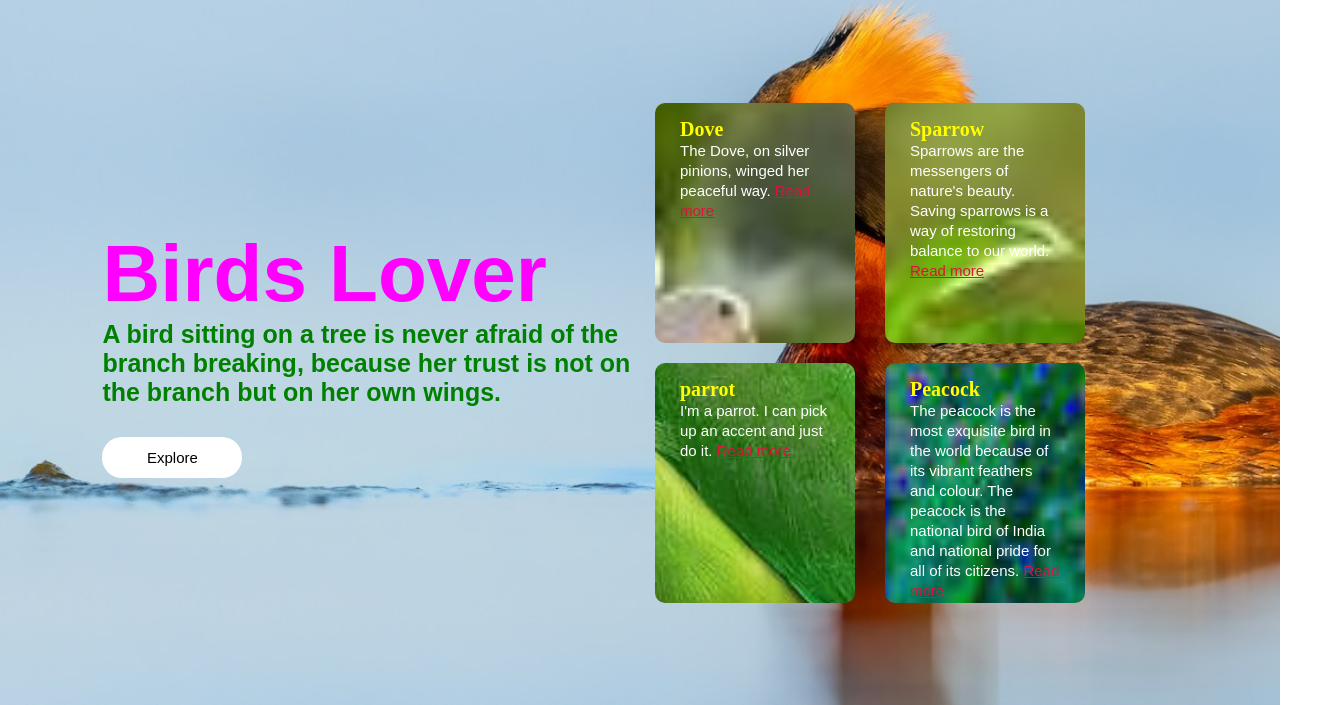
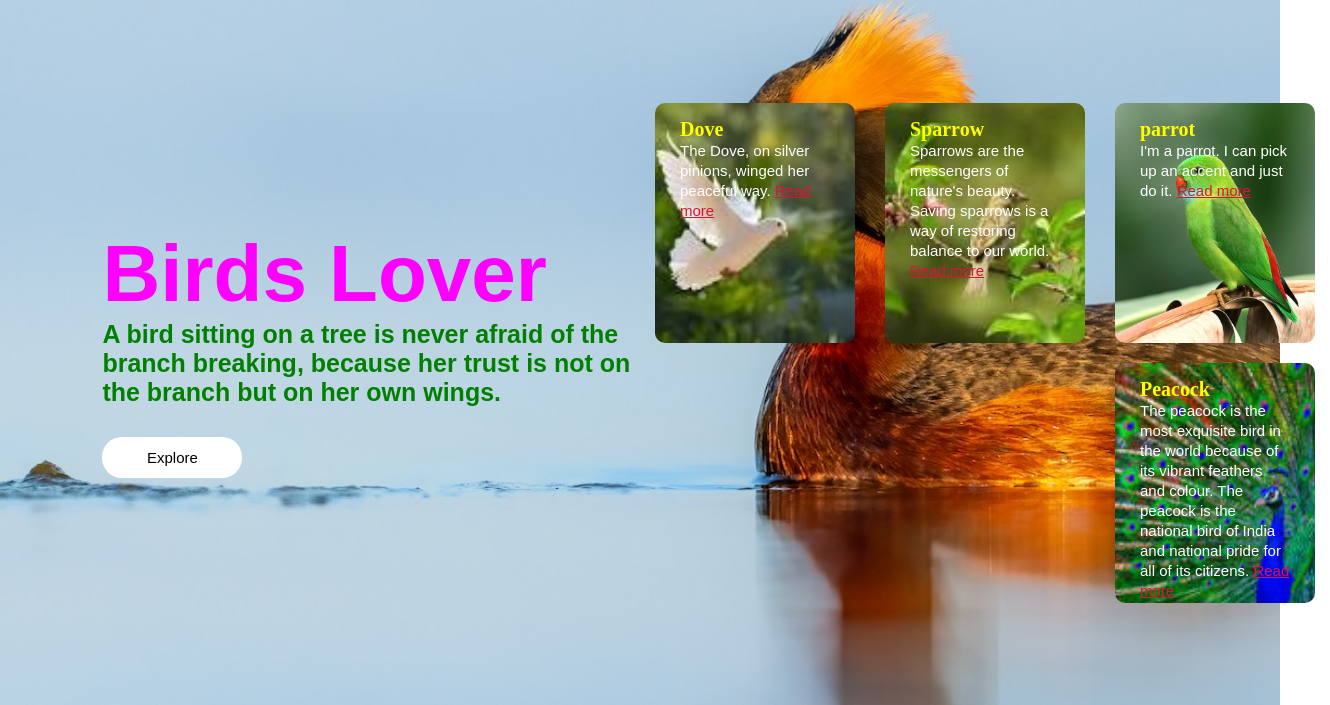
Before and after one commit to sowndharyasubraj/cssTask, a plain HTML site: page index.html in a window 1280 px wide. Shown: the part 95-800 px from the top of the page, 1330 px wide, since content can reach past the window. Drawn offline with Linux system fonts and the light colour scheme.

Commit message:
files are updated

```diff
--- a/index.html
+++ b/index.html
@@ -45,6 +45,8 @@
                         <a href="https://www.vedantu.com/english/essay-on-sparrow">Read more</a>
                     </p>
                 </div>
+                <div class="row">
+                    <div class="col">
                         <div class="card3">
                             <h5>parrot</h5>
                             <p>
@@ -61,7 +63,7 @@
                             </p>
                         </div>
                     </div>
-
+                </div>
             </div>
                 </div>
 
--- a/style.css
+++ b/style.css
@@ -91,9 +91,8 @@ button{
     background-image: url(dove.jpg);
     background-position: center;
     background-size: cover;
-    background-attachment: fixed;
-    float: left;
-    transition: transform 1s;
+    float:left;
+    transition:transform 1s;
 }
 .card2 {
     width: 200px;
@@ -106,7 +105,6 @@ button{
     margin: 10px 15px;
     background-image: url(sparrows.jpg);
     background-position: center;
-    background-attachment: fixed;
     background-size: cover;
     float: left;
     transition: transform 1s;
@@ -123,7 +121,6 @@ button{
     margin: 10px 15px;
     background-image: url(parrot.jpeg);
     background-position: center;
-    background-attachment: fixed;
     background-size: cover;
     float: left;
     transition: transform 1s;
@@ -139,7 +136,6 @@ button{
     margin: 10px 15px;
     background-image: url(peacocks.jpg);
     background-position: center;
-    background-attachment: fixed;
     background-size: cover;
     float: left;
     transition: transform 1s;
```
Lines whose indentation alone changed are shown as unchanged.
